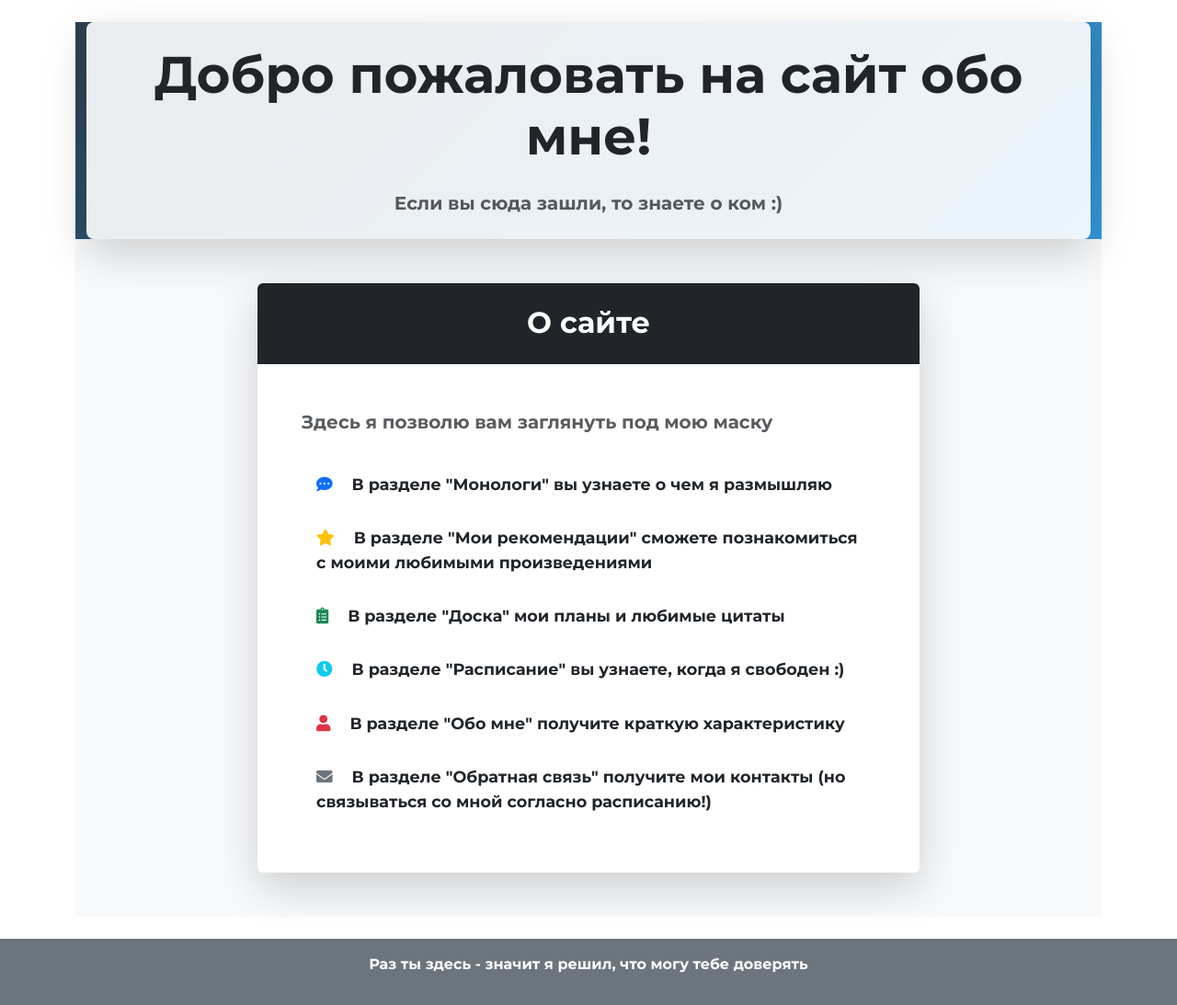
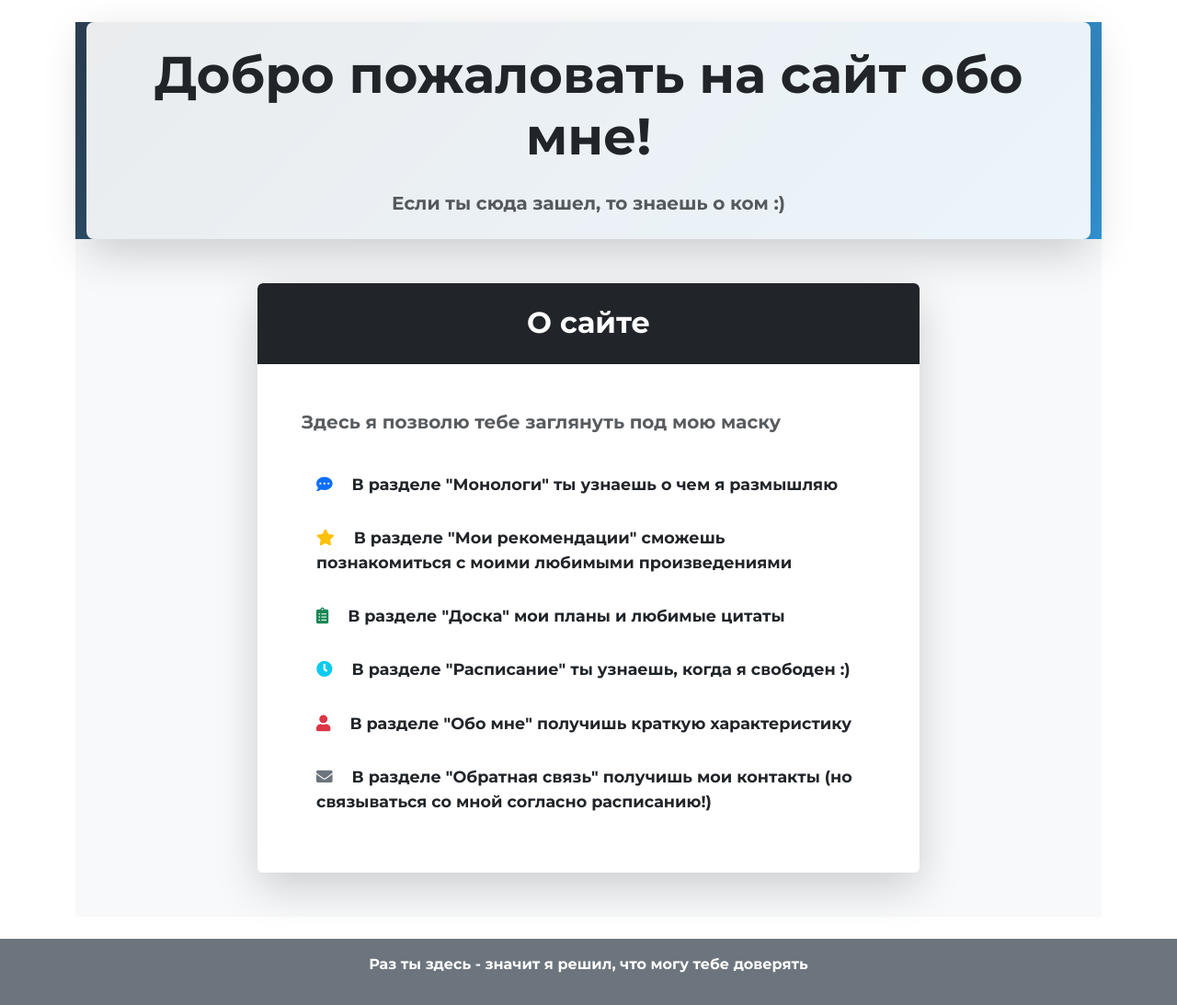
Before and after one commit to Maxim-hub296/MyCardBoardBox, a Flask app: page / in a window 1280 px wide. Shown: the part 56-1149 px from the top of the page at 92% size. Run offline with Flask 3, Linux system fonts and the light colour scheme.

Commit message:
Изменил все обращения с "Вы" на "Ты"

```diff
--- a/app/templates/about.html
+++ b/app/templates/about.html
@@ -7,7 +7,7 @@
     <div class="container py-7">
         <div class="text-center p-4 rounded-3 shadow-lg" style="background: rgba(255, 255, 255, 0.9);">
             <h1 class="display-4 fw-bold text-dark mb-4">Добро пожаловать на сайт обо мне!</h1>
-            <p class="lead text-muted mb-0">Если вы сюда зашли, то знаете о ком :)</p>
+            <p class="lead text-muted mb-0">Если ты сюда зашел, то знаешь о ком :)</p>
         </div>
     </div>
 </div>
@@ -23,16 +23,16 @@
                     </div>
                     <div class="card-body bg-white p-5">
                         <p class="lead text-muted mb-4">
-                            Здесь я позволю вам заглянуть под мою маску
+                            Здесь я позволю тебе заглянуть под мою маску
                         </p>
                         <div class="list-group list-group-flush">
                             <div class="list-group-item border-0 py-3">
                                 <i class="fas fa-comment-dots me-3 text-primary"></i>
-                                В разделе "Монологи" вы узнаете о чем я размышляю
+                                В разделе "Монологи" ты узнаешь о чем я размышляю
                             </div>
                             <div class="list-group-item border-0 py-3">
                                 <i class="fas fa-star me-3 text-warning"></i>
-                                В разделе "Мои рекомендации" сможете познакомиться с моими любимыми произведениями
+                                В разделе "Мои рекомендации" сможешь познакомиться с моими любимыми произведениями
                             </div>
                             <div class="list-group-item border-0 py-3">
                                 <i class="fas fa-clipboard-list me-3 text-success"></i>
@@ -40,15 +40,15 @@
                             </div>
                             <div class="list-group-item border-0 py-3">
                                 <i class="fas fa-clock me-3 text-info"></i>
-                                В разделе "Расписание" вы узнаете, когда я свободен :)
+                                В разделе "Расписание" ты узнаешь, когда я свободен :)
                             </div>
                             <div class="list-group-item border-0 py-3">
                                 <i class="fas fa-user me-3 text-danger"></i>
-                                В разделе "Обо мне" получите краткую характеристику
+                                В разделе "Обо мне" получишь краткую характеристику
                             </div>
                             <div class="list-group-item border-0 py-3">
                                 <i class="fas fa-envelope me-3 text-secondary"></i>
-                                В разделе "Обратная связь" получите мои контакты (но связываться со мной согласно расписанию!)
+                                В разделе "Обратная связь" получишь мои контакты (но связываться со мной согласно расписанию!)
                             </div>
                         </div>
                     </div>
```
